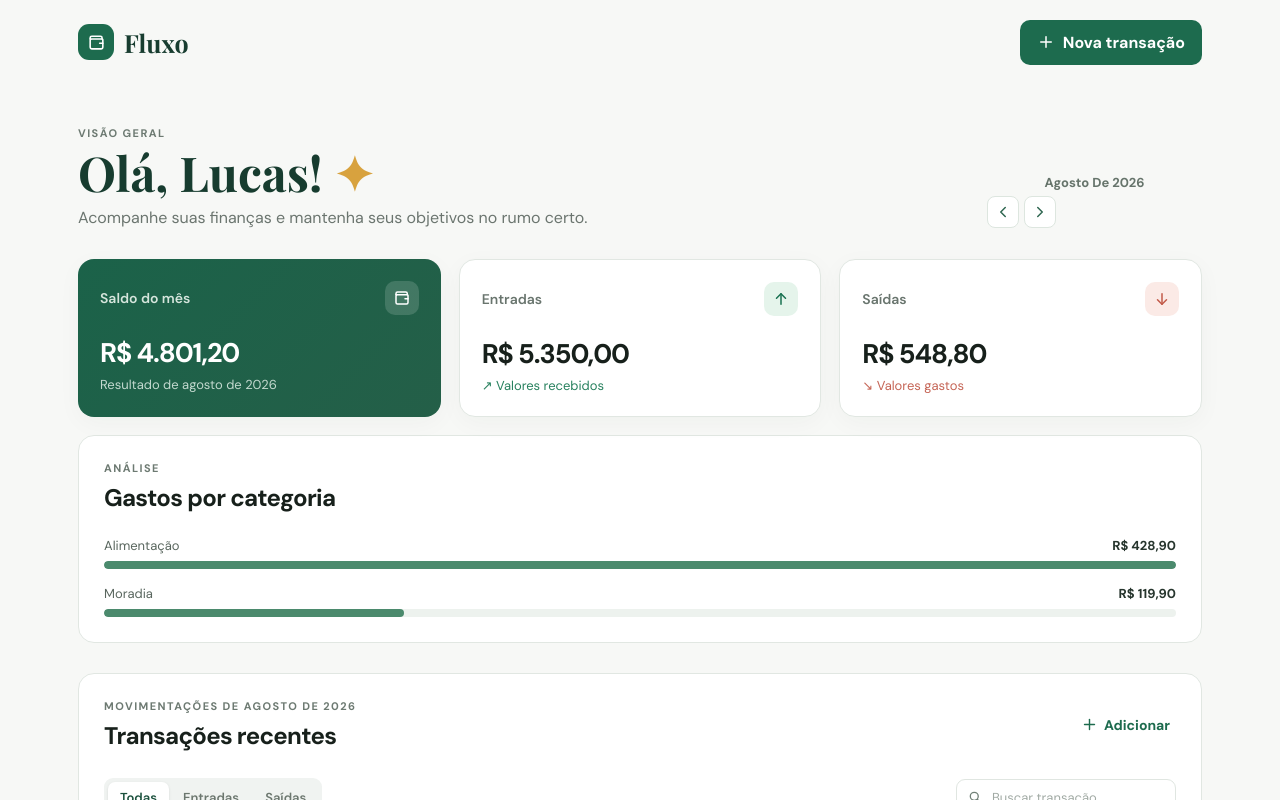
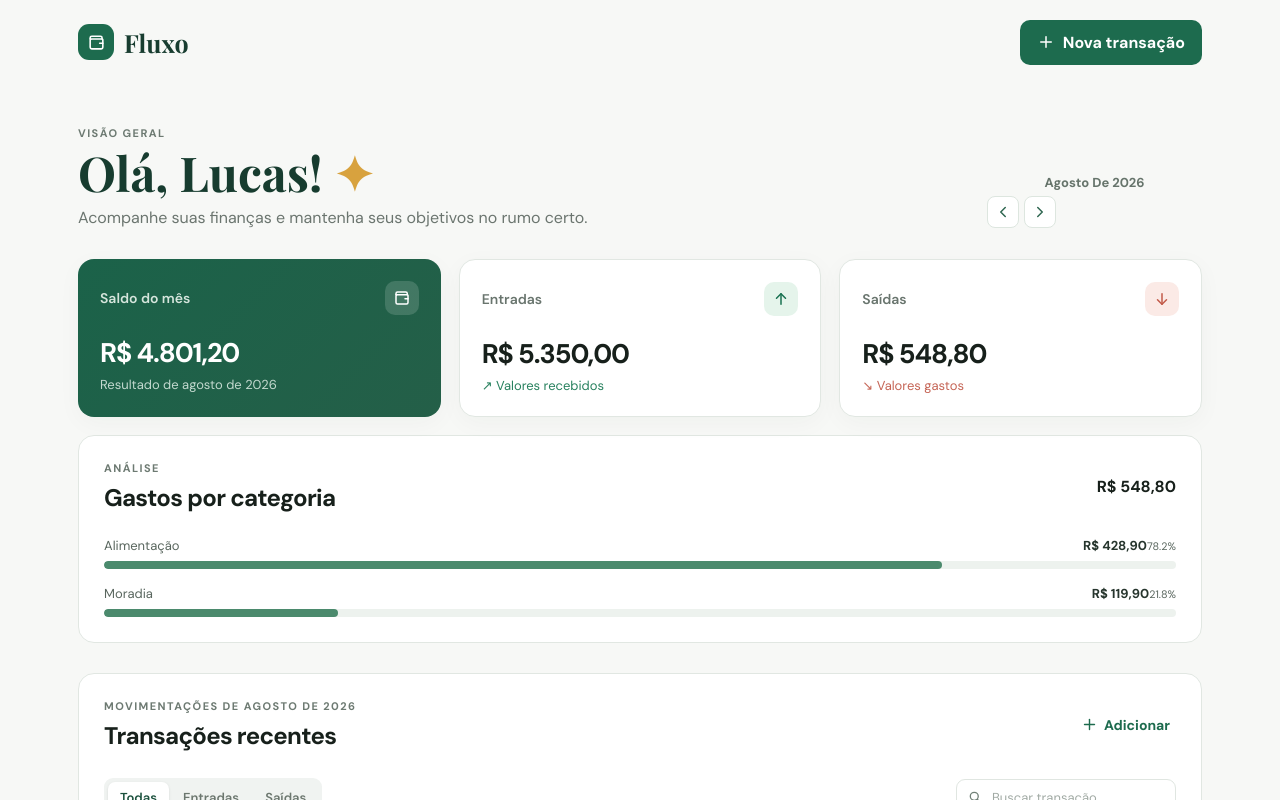
Before and after one commit to llima598/fluxo-controle-financeiro, a React (Vite) app: page / in a window 1280 px wide. Shown: the top 800 px of the page. Built offline with nearby package versions, Linux system fonts and the light colour scheme.

Commit message:
feat: improve category expense chart (#3)
Improve category expense chart with totals, percentages, and accessibility.

```diff
--- a/src/components/CategoryChart.tsx
+++ b/src/components/CategoryChart.tsx
@@ -5,8 +5,13 @@ interface CategoryChartProps {
   currency: Intl.NumberFormat
 }
 
-export default function CategoryChart({ expenses, currency }: CategoryChartProps) {
-  const maxAmount = expenses[0]?.amount || 1
+export default function CategoryChart({
+  expenses,
+  currency,
+}: CategoryChartProps) {
+  const totalExpenses = expenses.reduce((total, expense) => {
+    return total + expense.amount
+  }, 0)
 
   return (
     <section className="category-card" aria-label="Gastos por categoria">
@@ -15,24 +20,47 @@ export default function CategoryChart({ expenses, currency }: CategoryChartProps
           <p className="eyebrow">Análise</p>
           <h2>Gastos por categoria</h2>
         </div>
+
+        {expenses.length > 0 && (
+          <strong>{currency.format(totalExpenses)}</strong>
+        )}
       </div>
 
       {expenses.length ? (
         <div className="category-list">
-          {expenses.map(({ category, amount }) => (
-            <div className="category-row" key={category}>
-              <div className="category-label">
-                <span>{category}</span>
-                <strong>{currency.format(amount)}</strong>
+          {expenses.map(({ category, amount }) => {
+            const percentage =
+              totalExpenses > 0 ? (amount / totalExpenses) * 100 : 0
+
+            return (
+              <div className="category-row" key={category}>
+                <div className="category-label">
+                  <span>{category}</span>
+
+                  <div>
+                    <strong>{currency.format(amount)}</strong>
+                    <small>{percentage.toFixed(1)}%</small>
+                  </div>
+                </div>
+
+                <div
+                  className="category-track"
+                  role="progressbar"
+                  aria-label={`Gastos com ${category}`}
+                  aria-valuenow={percentage}
+                  aria-valuemin={0}
+                  aria-valuemax={100}
+                >
+                  <span style={{ width: `${percentage}%` }} />
+                </div>
               </div>
-              <div className="category-track" aria-hidden="true">
-                <span style={{ width: `${(amount / maxAmount) * 100}%` }} />
-              </div>
-            </div>
-          ))}
+            )
+          })}
         </div>
       ) : (
-        <p className="category-empty">Nenhuma saída registrada neste mês.</p>
+        <p className="category-empty">
+          Nenhuma saída registrada neste mês.
+        </p>
       )}
     </section>
   )
```
